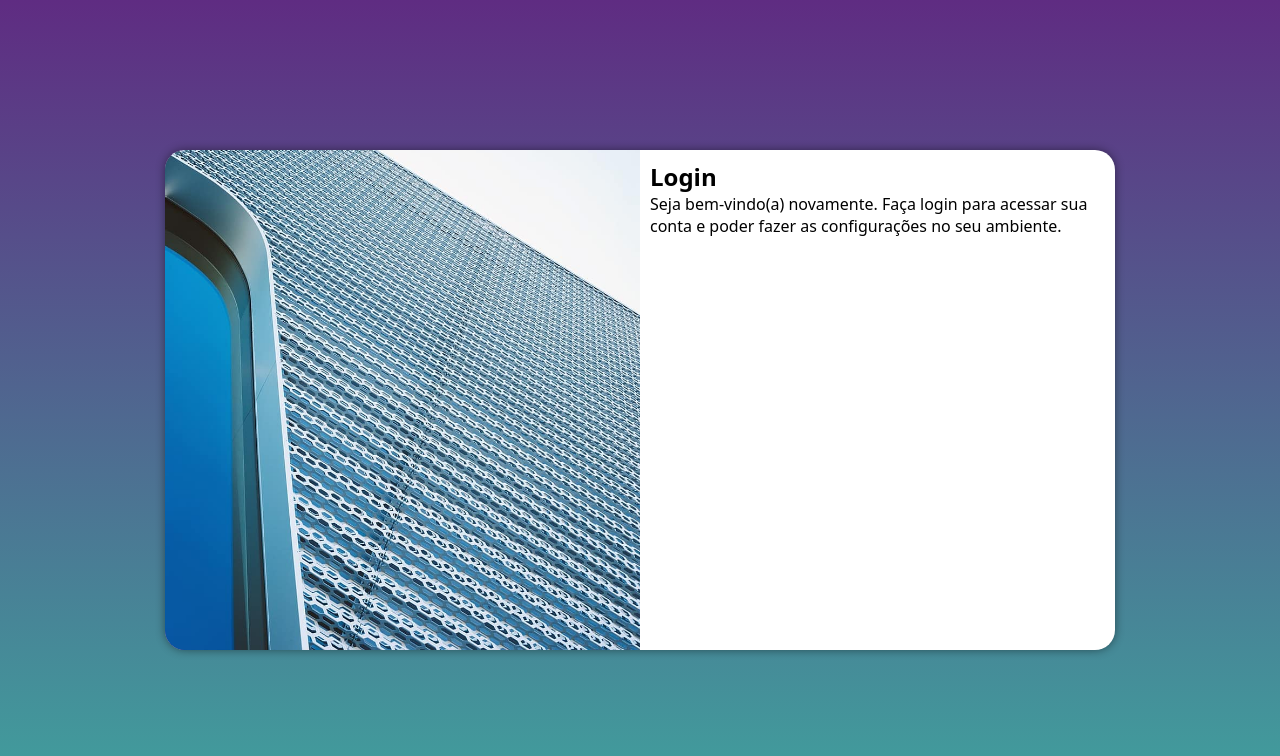
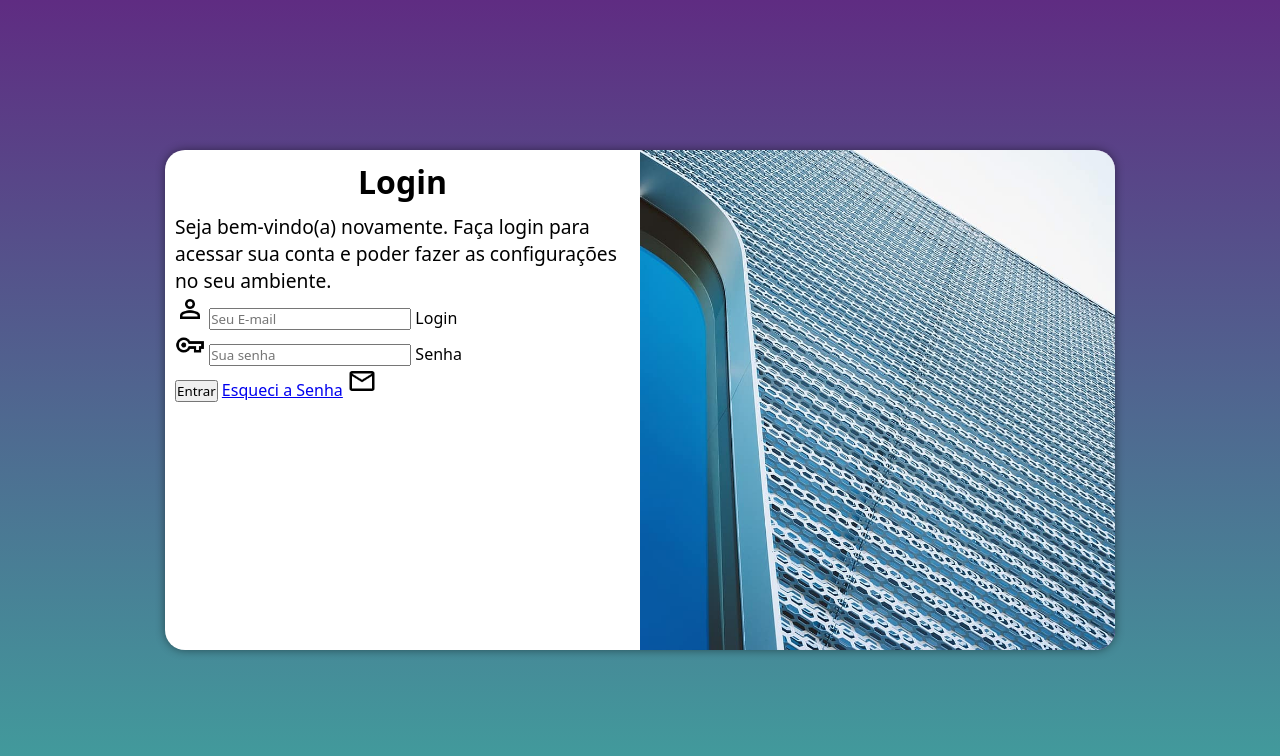
Before and after one commit to jhonathanemanuel/projeto-login, a plain HTML site: page index.html in a window 1280 px wide. Drawn offline with Linux system fonts and the light colour scheme.

Commit message:
adicionei o formulário

```diff
--- a/estilos/media-query.css
+++ b/estilos/media-query.css
@@ -19,6 +19,9 @@
         float: right;
         width: 70%;
     }
+    div#formulario > p {
+        font-size: 1.2em;
+    }
 }
 
 @media screen and (min-width: 992px) {
@@ -31,13 +34,21 @@
     }
 
     section#login > div#imagem {
-        float: left;
+        float: right;
         width: 50%;
         height: 100%;
     }
 
     section#login > div#formulario {
-        float: right;
+        float: left;
         width: 50%;
     }
+
+    div#formulario > h1 {
+        font-size: 2em;
+    }
+
+    div#formulario > p {
+        font-size: 1.2em;
+    }
 }
--- a/estilos/style.css
+++ b/estilos/style.css
@@ -58,3 +58,12 @@ section#login > div#formulario {
     display: block;
     padding: 10px;
 }
+
+div#formulario > h1 {
+    text-align: center;
+    margin-bottom: 10px;
+}
+
+div#formulario > p {
+    font-size: 0.8em;
+}
--- a/index.html
+++ b/index.html
@@ -16,8 +16,20 @@
             <div id="formulario">
                 <h1>Login</h1>
                 <p>Seja bem-vindo(a) novamente. Faça login para acessar sua conta e poder fazer as configurações no seu ambiente.</p>
-                <form action="login.php" method="post">
-
+                <form action="login.php" method="post" autocomplete="on">
+                    <div class="campo">
+                        <img src="icons/person_24dp_000000_FILL0_wght400_GRAD0_opsz24.png" style="width: 30px">
+                        <input type="text" name="login" id="ilogin" placeholder="Seu E-mail" autocomplete="email" required maxlength="30">
+                        <label for="ilogin">Login</label>
+                    </div>
+                    <div class="campo">
+                        <img src="icons/vpn_key_24dp_000000_FILL0_wght400_GRAD0_opsz24.png" style="width: 30px">
+                        <input type="password" name="senha" id="isenha" placeholder="Sua senha" autocomplete="current-password" required minlength="8" maxlength="20">
+                        <label for="isenha">Senha</label>
+                    </div>
+                    <input type="submit" value="Entrar">
+                    <a href="esqueci.html">Esqueci a Senha</a>
+                    <img src="icons/mail_24dp_000000_FILL0_wght400_GRAD0_opsz24.png" style="width: 30px">
                 </form>
             </div>
         </section>
```
Also changed, not shown: icons/mail_24dp_000000_FILL0_wght400_GRAD0_opsz24.png (added), icons/person_24dp_000000_FILL0_wght400_GRAD0_opsz24.png (added), icons/vpn_key_24dp_000000_FILL0_wght400_GRAD0_opsz24.png (added).
